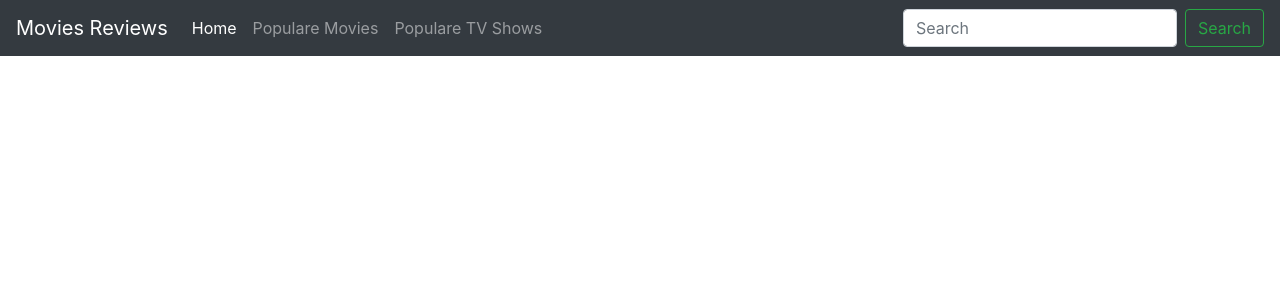
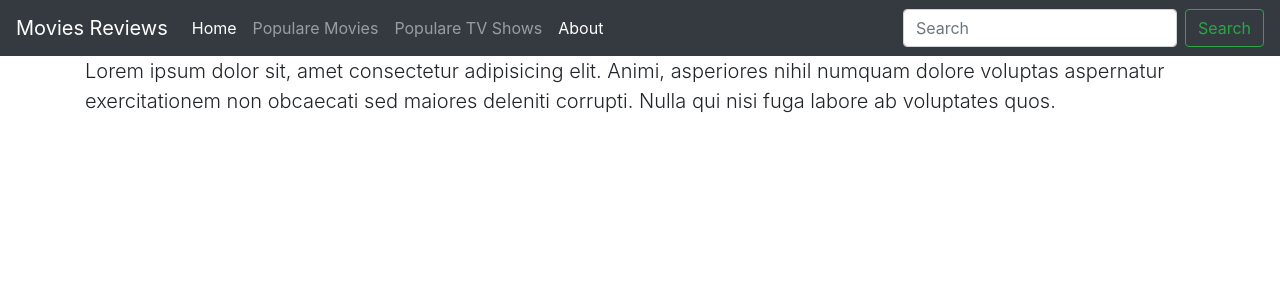
Before and after one commit to mbougarne/movies-reviews, a React (Create React App) app: page /about in a window 1280 px wide. Shown: the top 300 px of the page. Built offline with nearby package versions, Linux system fonts and the light colour scheme.

Commit message:
Add routes links, about page, and routes types

```diff
--- a/package.json
+++ b/package.json
@@ -49,6 +49,7 @@
   },
   "devDependencies": {
     "@types/react-redux": "^7.1.11",
+    "@types/react-router-dom": "^5.1.6",
     "@typescript-eslint/eslint-plugin": "^4.8.2",
     "@typescript-eslint/parser": "^4.8.2",
     "eslint": "^7.14.0",
--- a/src/App.tsx
+++ b/src/App.tsx
@@ -1,10 +1,24 @@
 import React from 'react';
 import Home from './pages/Home';
+import About from './pages/About';
+
+import { BrowserRouter as Router, Route, Switch} from 'react-router-dom';
 
 export default function App() {
   return (
     <div className="App">
-      <Home />
+      <Router>
+        <Switch>
+          <Route
+            exact path="/"
+            component={Home}
+          />
+          <Route
+            exact path="/about"
+            component={About}
+          />
+        </Switch>
+      </Router>
     </div>
   );
 }
--- a/src/components/Navigation.tsx
+++ b/src/components/Navigation.tsx
@@ -1,4 +1,5 @@
 import React from 'react';
+import { NavLink } from 'react-router-dom';
 
 const Navigation = () => {
 	return (
@@ -19,16 +20,37 @@ const Navigation = () => {
 			<div className="collapse navbar-collapse" id="navbarCollapse">
 
 				<ul className="navbar-nav mr-auto">
-					<li className="nav-item active">
-						<a className="nav-link" href="/">
+					<li className="nav-item">
+						<NavLink
+							to="/"
+							activeClassName="active"
+							className="nav-link">
 							Home <span className="sr-only">(current)</span>
-						</a>
+						</NavLink>
 					</li>
 					<li className="nav-item">
-						<a className="nav-link" href="/populare-movies">Populare Movies</a>
+						<NavLink
+							to="/populare-movies"
+							activeClassName="active"
+							className="nav-link">
+							Populare Movies
+						</NavLink>
 					</li>
 					<li className="nav-item">
-						<a className="nav-link" href="/populare-shows">Populare TV Shows</a>
+						<NavLink
+							to="/populare-tvs"
+							activeClassName="active"
+							className="nav-link">
+							Populare TV Shows
+						</NavLink>
+					</li>
+					<li className="nav-item">
+						<NavLink
+							to="/about"
+							activeClassName="active"
+							className="nav-link">
+							About
+						</NavLink>
 					</li>
 				</ul>
 
--- /dev/null
+++ b/src/pages/About.tsx
@@ -0,0 +1,21 @@
+import React, { Component } from 'react';
+import Header from '../components/Header';
+
+export default class About extends Component
+{
+
+  render()
+  {
+    return (
+      <div className="AboutPage">
+        <Header />
+        <main className="container">
+          <h1>About</h1>
+          <p className="lead">
+            Lorem ipsum dolor sit, amet consectetur adipisicing elit. Animi, asperiores nihil numquam dolore voluptas aspernatur exercitationem non obcaecati sed maiores deleniti corrupti. Nulla qui nisi fuga labore ab voluptates quos.
+          </p>
+        </main>
+      </div>
+    )
+  }
+}
```
Also changed, not shown: 2 other files (tests, documents, lock files or other folders).
